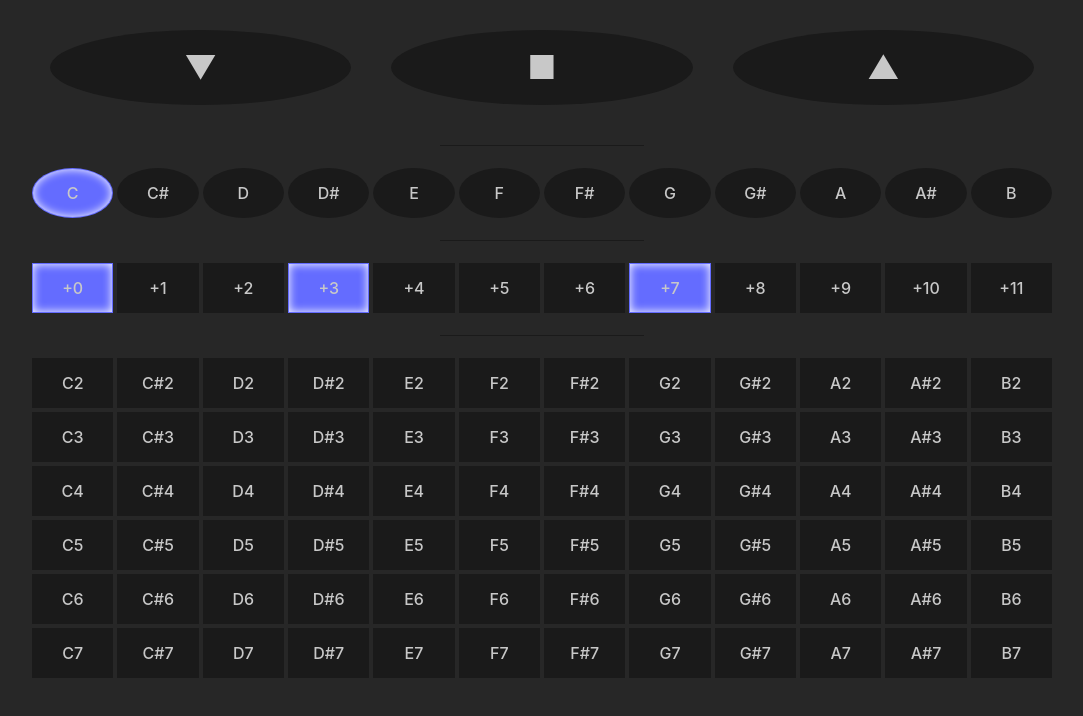
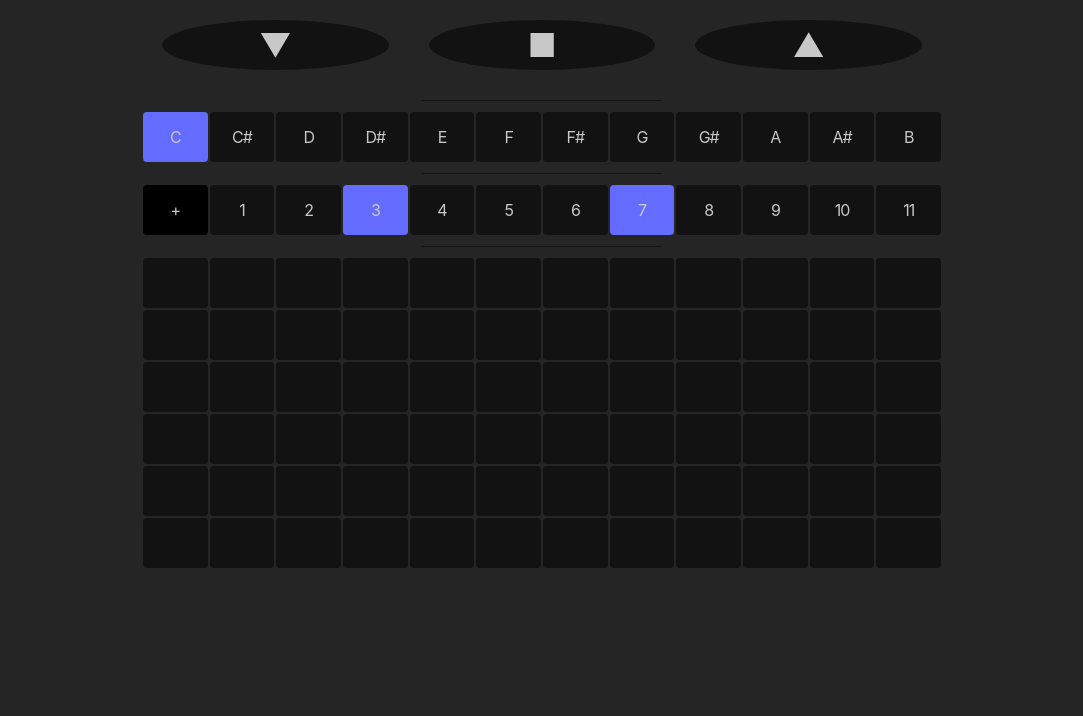
Before and after one commit to teuncm/chord-playground, a Vue app: page / in a window 1280 px wide. Shown: the top 716 px of the page, without its empty margins (98-1181 px from the left). Built offline with nearby package versions, Linux system fonts and the light colour scheme.

Commit message:
Upgrade styling, change arp frequency, change waveform

```diff
--- a/src/action.js
+++ b/src/action.js
@@ -2,7 +2,7 @@ import { bell, OCTAVE_START, OCTAVE_END, NOTES_PER_OCTAVE, OCTAVE_RANGE } from "
 import { randInt, randItem, getScale, getKey, getFreqFromMidiNumber, printMidi, wrapMidiNumber, setKey } from "./helpers"
 
 export const RANDOM_NOTE_COUNT = 6;
-export const ARP_SPEED = 80;
+export const ARP_SPEED = 125;
 
 export function actionRandomize() {
   const key = randInt(0, NOTES_PER_OCTAVE);
--- a/src/audio.js
+++ b/src/audio.js
@@ -47,7 +47,7 @@ export class Audio {
       /* Filter. */
       const highShelf = this.audioCtx.createBiquadFilter();
       highShelf.type = "highshelf";
-      highShelf.frequency.setValueAtTime(5500, this.now());
+      highShelf.frequency.setValueAtTime(4500, this.now());
       highShelf.gain.setValueAtTime(-45, this.now());
 
       /* Compress. */
@@ -132,7 +132,7 @@ export function bell(bellFrequency) {
   const decayFrequency = bellFrequency * 1.01
 
   /* Oscillator. */
-  oscillator.type = 'triangle';
+  oscillator.type = 'sawtooth';
   oscillator.frequency.setValueAtTime(bellFrequency, curTime);
   oscillator.frequency.setValueAtTime(delayFrequency, curDelayTime);
   oscillator.frequency.linearRampToValueAtTime(bellFrequency, curAttackTime);
--- a/src/components/KeyContainer.vue
+++ b/src/components/KeyContainer.vue
@@ -4,7 +4,7 @@
       <div v-for="n in 12" :key="n" class="container-col">
         <label class="custom-select">
           <input type="radio" @change="changeKey(n-1)" :id="'key-' + (n-1)" name="key" :value="(n-1)" v-model="key">
-          <span class="custom-radio interact">{{ getNoteFromMidiNumber(n-1) }}</span>
+          <span class="custom-checkbox interact">{{ getNoteFromMidiNumber(n-1) }}</span>
         </label>
       </div>
     </div>
--- a/src/components/NoteContainer.vue
+++ b/src/components/NoteContainer.vue
@@ -2,7 +2,7 @@
 <div class="container" id="note-container">
   <div v-for="row in 6" :key="row" class="container-row">
     <div v-for="col in 12" :key="col" class="container-col">
-      <button :id="'note-' + ((row + 2)*12 + (col - 1))" class="interact note" @click="playNote((row + 2)*12 + (col - 1))">{{ getFullNoteName((row + 2)*12 + (col - 1)) }}</button>
+      <button :id="'note-' + ((row + 2)*12 + (col - 1))" class="interact note" @click="playNote((row + 2)*12 + (col - 1))"></button>
     </div>
   </div>
 </div>
--- a/src/components/ScaleContainer.vue
+++ b/src/components/ScaleContainer.vue
@@ -3,8 +3,10 @@
     <div class="container-row">
       <div v-for="n in 12" :key="n" class="container-col">
         <label class="custom-select">
-          <input type="checkbox" :id="'scale-' + (n-1)" :value="(n-1)" v-model="scale">
-          <span class="custom-checkbox interact">+{{ (n-1) }}</span>
+          <input :disabled="n == 1" type="checkbox" :id="'scale-' + (n-1)" :value="(n-1)" v-model="scale">
+          <span class="custom-checkbox interact">
+            {{ n == 1 ? '+' : (n-1) }}
+          </span>
         </label>
       </div>
     </div>
--- a/src/style.css
+++ b/src/style.css
@@ -16,10 +16,12 @@ body {
   width: 100%;
   min-height: 100vh;
 
-  line-height: 1.5;
-  font-weight: 400;
+  font-size: 1em;
+  font-weight: normal;
+  letter-spacing: -1px;
 
-  background-color: #272727;
+  /* background-color: #272727; */
+  background-color: #252525;
 
   font-synthesis: none;
   text-rendering: optimizeLegibility;
@@ -28,25 +30,24 @@ body {
 }
 
 #app {
-  max-width: 1024px;
+  max-width: 800px;
   margin: 0 auto;
-  margin-top: 10px;
 }
 
 .divider {
-  background-color: #1a1a1a;
+  background-color: #121212;
   display: flex;
   flex: 1;
-  margin-left: 40%;
-  margin-right: 40%;
+  margin-left: 35%;
+  margin-right: 35%;
   height: 1px;
 }
 
 .container {
   display: flex;
-  flex-flow: column wrap;
+  flex-direction: column;
   flex: 1;
-  margin-bottom: 20px;
+  margin-bottom: 10px;
   justify-content: center;
 }
 
@@ -60,7 +61,6 @@ body {
   display: flex;
   flex: 1;
   justify-content: center;
-  padding: 2px;
 }
 
 button {
@@ -84,19 +84,6 @@ button {
   margin: 0;
 }
 
-.custom-radio {
-  display: flex;
-  flex: 1;
-  height: 50px;
-  border-radius: 50%;
-  transition: background-color 0.3s;
-}
-
-.custom-select input:checked ~ .custom-radio {
-  background-color: #646cff;
-  box-shadow: 0px 0px 10px white inset;
-}
-
 span.interact {
   align-items: center;
   justify-content: center;
@@ -106,26 +93,31 @@ span.interact {
   display: flex;
   flex: 1;
   height: 50px;
-  transition: background-color 0.3s;
+  transition: border-color 0.4s, background-color 0.7s;
 }
 
 .custom-select input:checked ~ .custom-checkbox {
   background-color: #646cff;
-  box-shadow: 0px 0px 10px white inset;
+}
+
+.custom-select input:disabled ~ .custom-checkbox {
+  background-color: #000000;
+  border: transparent;
 }
 
 .interact {
-  font-size: 1em;
-  font-weight: 500;
+  border-radius: 4px;
   min-width: 0;
   width: 0;
   white-space: nowrap;
   overflow: hidden;
+  margin: 1px;
+  opacity: 1;
 
   cursor: pointer;
-  background-color: #1a1a1a;
+  /* background-color: #1a1a1a; */
+  background-color: #121212;
   border: 1px solid transparent;
-  transition: border-color 0.4s;
 }
 .interact:hover {
   border-color: #646cff;
@@ -141,7 +133,7 @@ span.interact {
   display: flex;
   border-radius: 50%;
   margin: 20px;
-  height: 75px;
+  height: 50px;
   justify-content: center;
   align-items: center;
   transition: box-shadow 0.8s, background-color 0.8s!important;
@@ -153,18 +145,22 @@ span.interact {
 }
 
 .note {
-  background-color: #1a1a1a;
   height: 50px;
   transition: background-color 7s, box-shadow 7s!important;
 }
+.note:hover {
+  transition: border-color 0s;
+}
 .note:active {
   background-color: #d3970a;
-  box-shadow: 0px 0px 10px white inset;
   transition: all 0s!important;
 }
 
 .light-up {
   background-color: #8bc21d;
-  box-shadow: 0px 0px 10px white inset;
   transition: all 0s!important;
 }
+
+.highlight-shadow {
+  box-shadow: 0px 0px 10px white inset;
+}
```
Also changed, not shown: 1 other file (tests, documents, lock files or other folders).
